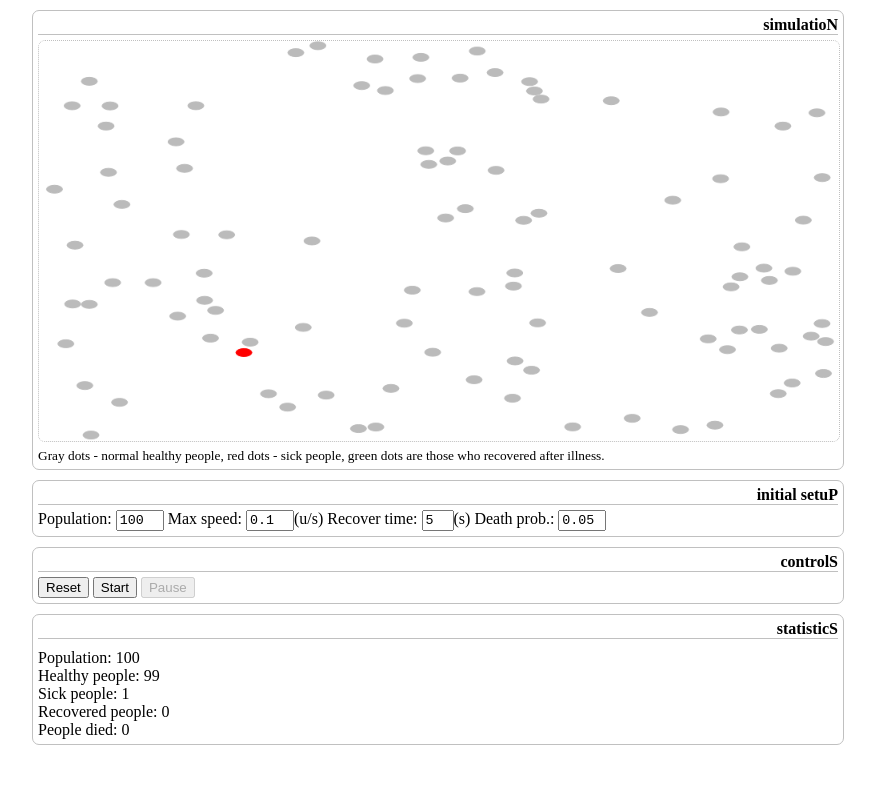
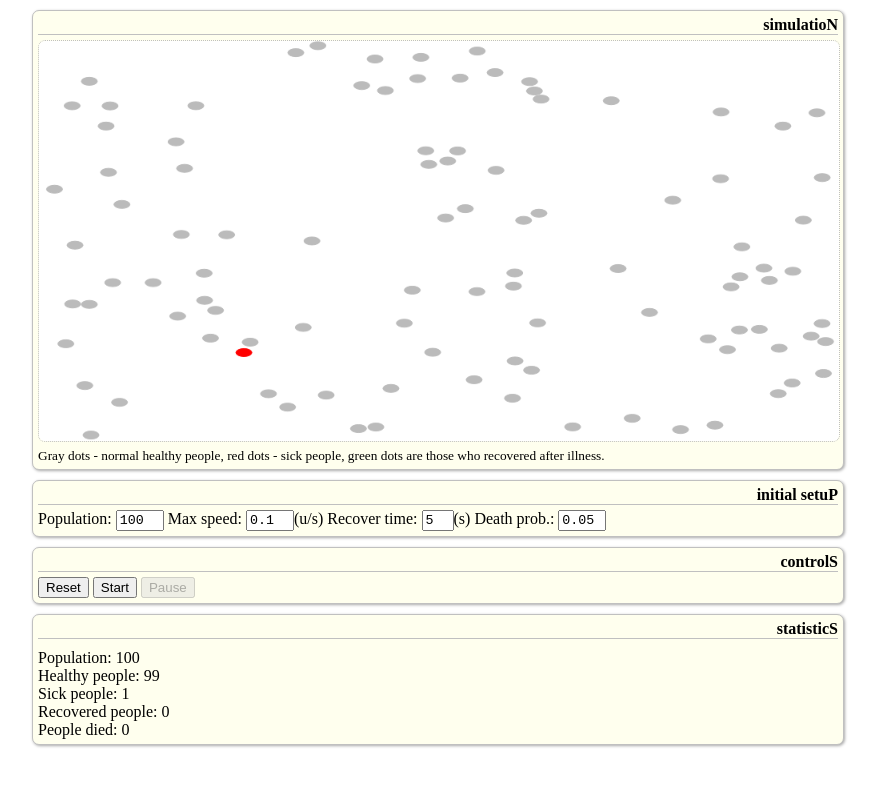
Before and after one commit to chronicle95/coronation, a plain HTML site: page index.html in a window 1280 px wide. Shown: the whole page, without its empty margins (202-1079 px from the left). Drawn offline with Linux system fonts and the light colour scheme.

Commit message:
Slight style changes

```diff
--- a/index.html
+++ b/index.html
@@ -15,8 +15,10 @@ h4 {
 	border-bottom: 1px solid silver;
 }
 .content-block {
+	background-color: #ffe;
 	border: 1px solid silver;
 	border-radius: 7px;
+	box-shadow: 1px 1px 3px #aaa;
 	padding: 5px;
 	margin-left: auto;
 	margin-right: auto;
```
